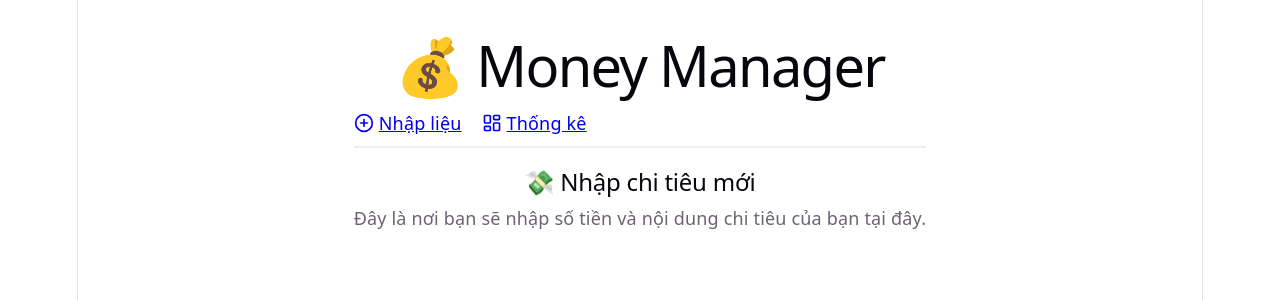
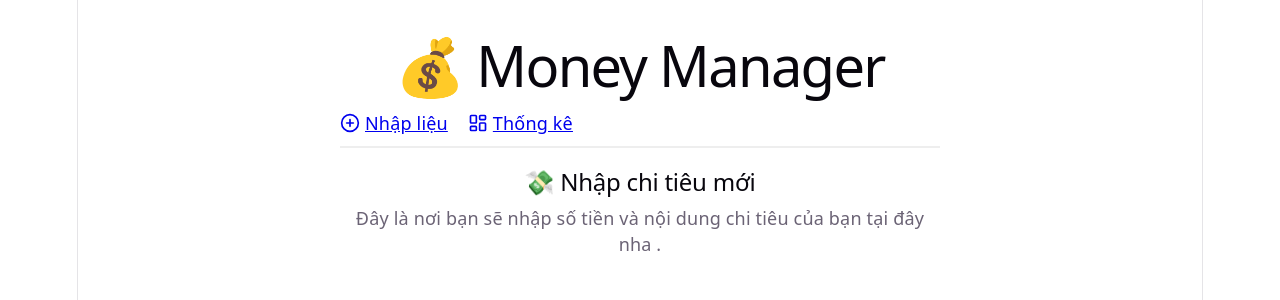
Before and after one commit to lehthai22072005-collab/quan_li_chi_tieu, a React (Vite) app: page / in a window 1280 px wide. Shown: the top 300 px of the page. Built offline with nearby package versions, Linux system fonts and the light colour scheme.

Commit message:
baitapthuchanhhientai

```diff
--- a/src/pages/Home.jsx
+++ b/src/pages/Home.jsx
@@ -4,7 +4,7 @@ function Home() {
     return (
         <div>
             <h2>💸 Nhập chi tiêu mới</h2>
-            <p>Đây là nơi bạn sẽ nhập số tiền và nội dung chi tiêu của bạn tại đây.</p>
+            <p>Đây là nơi bạn sẽ nhập số tiền và nội dung chi tiêu của bạn tại đây nha .</p>
             {/* Sau này mình sẽ bỏ cái Form vào đây */}
         </div>
     );
```
